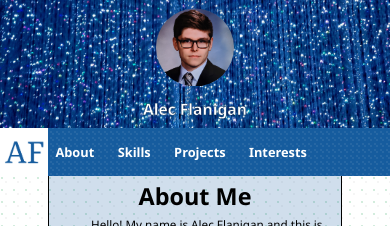
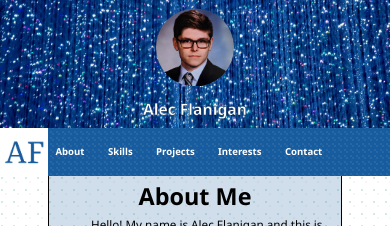
Before and after one commit to flanigana/personal-website, a React (Create React App) app: page / in a window 390 px wide. Shown: the top 226 px of the page. Built offline with nearby package versions, Linux system fonts and the light colour scheme.

Commit message:
Added another low-res navbar font-size adjustment for older mobile devices

```diff
--- a/src/App.css
+++ b/src/App.css
@@ -120,7 +120,7 @@ nav a:hover {
 
 @media screen and (max-width: 400px) {
   nav {
-    /* font-size: 0.6rem; */
+    font-size: 0.6rem;
   }
 
   nav a {
```
